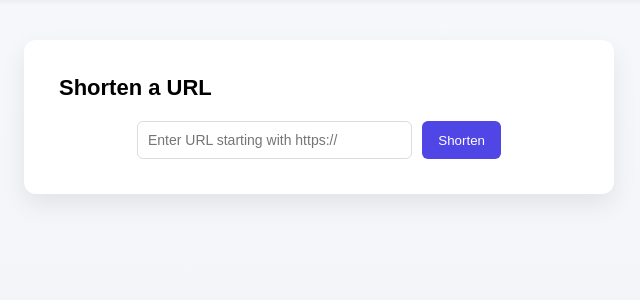
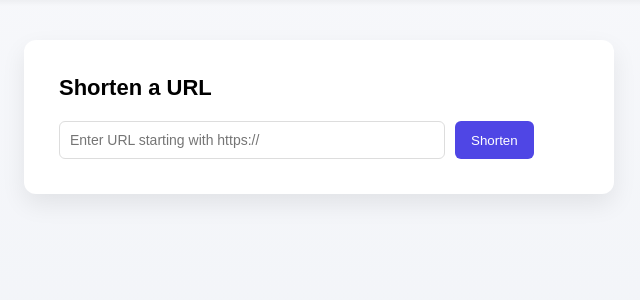
Before and after one commit to resharthy-g/url-shortener, a Flask app: page / in a window 1280 px wide. Shown: the part 53-353 px from the top of the page, without its empty margins (321-961 px from the left). Run offline with Flask 3, Linux system fonts and the light colour scheme.

Commit message:
fix form alignment

```diff
--- a/static/style.css
+++ b/static/style.css
@@ -76,10 +76,9 @@ body {
 
 form {
     display: flex;
-    align-items: left;
     gap: 10px;
-    width: 70%;
-    margin: 0 auto;
+    width: 100%;
+    justify-content: flex-start;
 }
 
 
```
